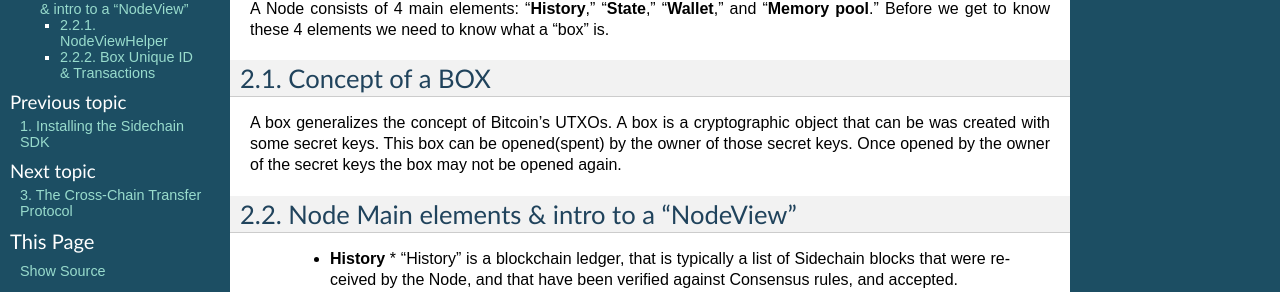
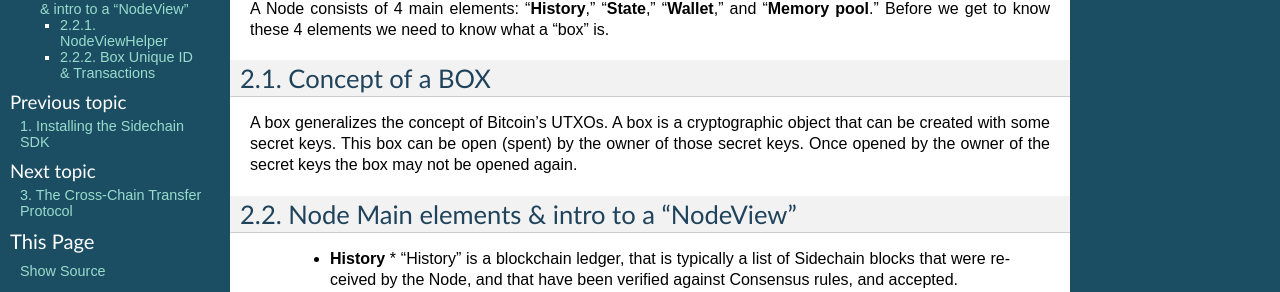
Before and after one commit to megaluck/documentation, a Sphinx documentation site: the page built from docs/introduction/02-blockchain-representation.rst, in a window 1280 px wide. Shown: the part 234-526 px from the top of the page. Built offline with Sphinx 7.4.7, drawn with Linux system fonts in a browser that asks for light colours.

Commit message:
Update 02-blockchain-representation.rst

```diff
--- a/docs/introduction/02-blockchain-representation.rst
+++ b/docs/introduction/02-blockchain-representation.rst
@@ -11,7 +11,7 @@ Concept of a BOX
 ****************
 
 A box generalizes the concept of Bitcoin’s UTXOs.
-A box is a cryptographic object that can be was created with some secret keys. This box can be opened(spent) by the owner of those secret keys. Once opened by the owner of the secret keys the box may not be opened again.
+A box is a cryptographic object that can be created with some secret keys. This box can be open \ (spent) by the owner of those secret keys. Once opened by the owner of the secret keys the box may not be opened again.
 
 Node Main elements & intro to a "NodeView"
 ******************************************
```
